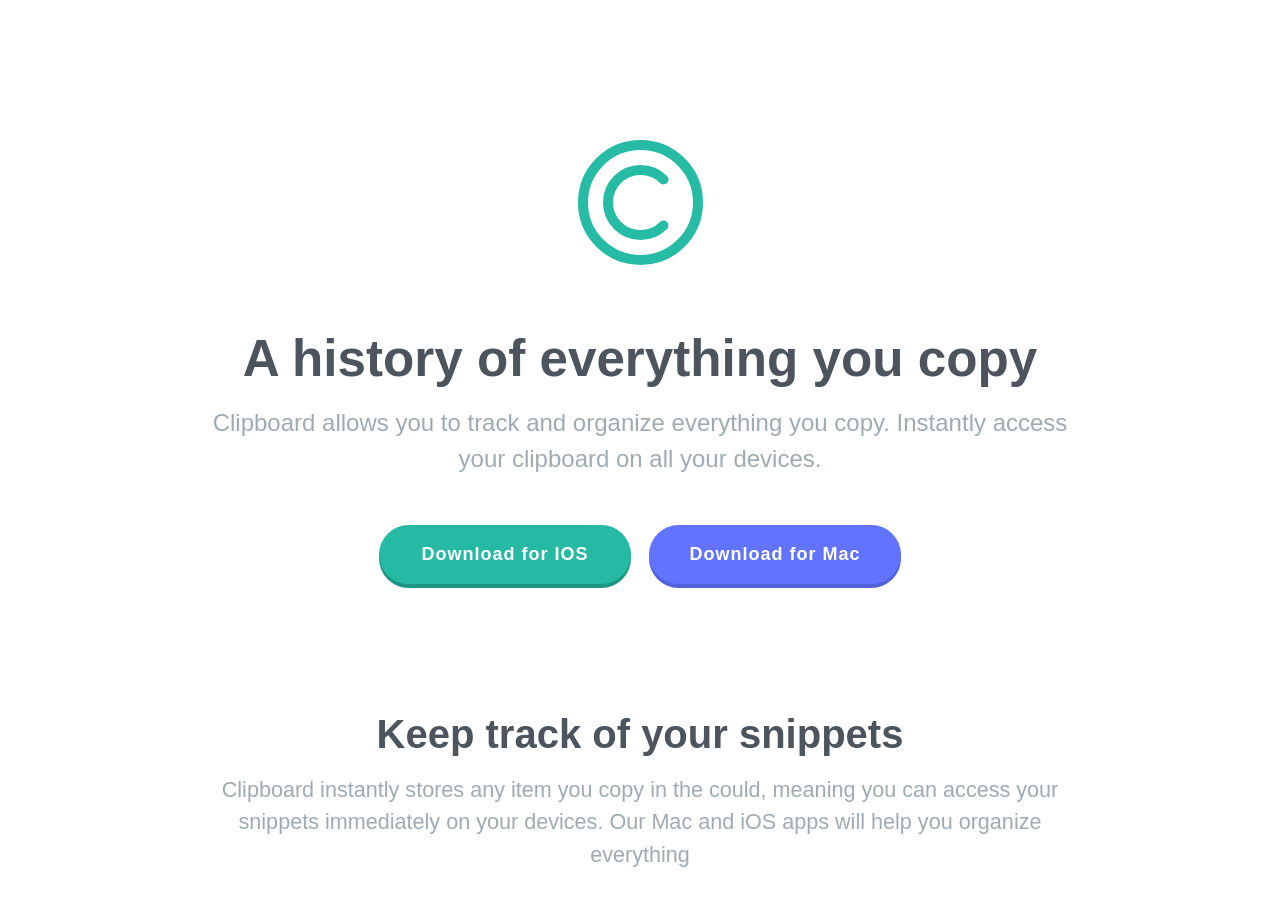
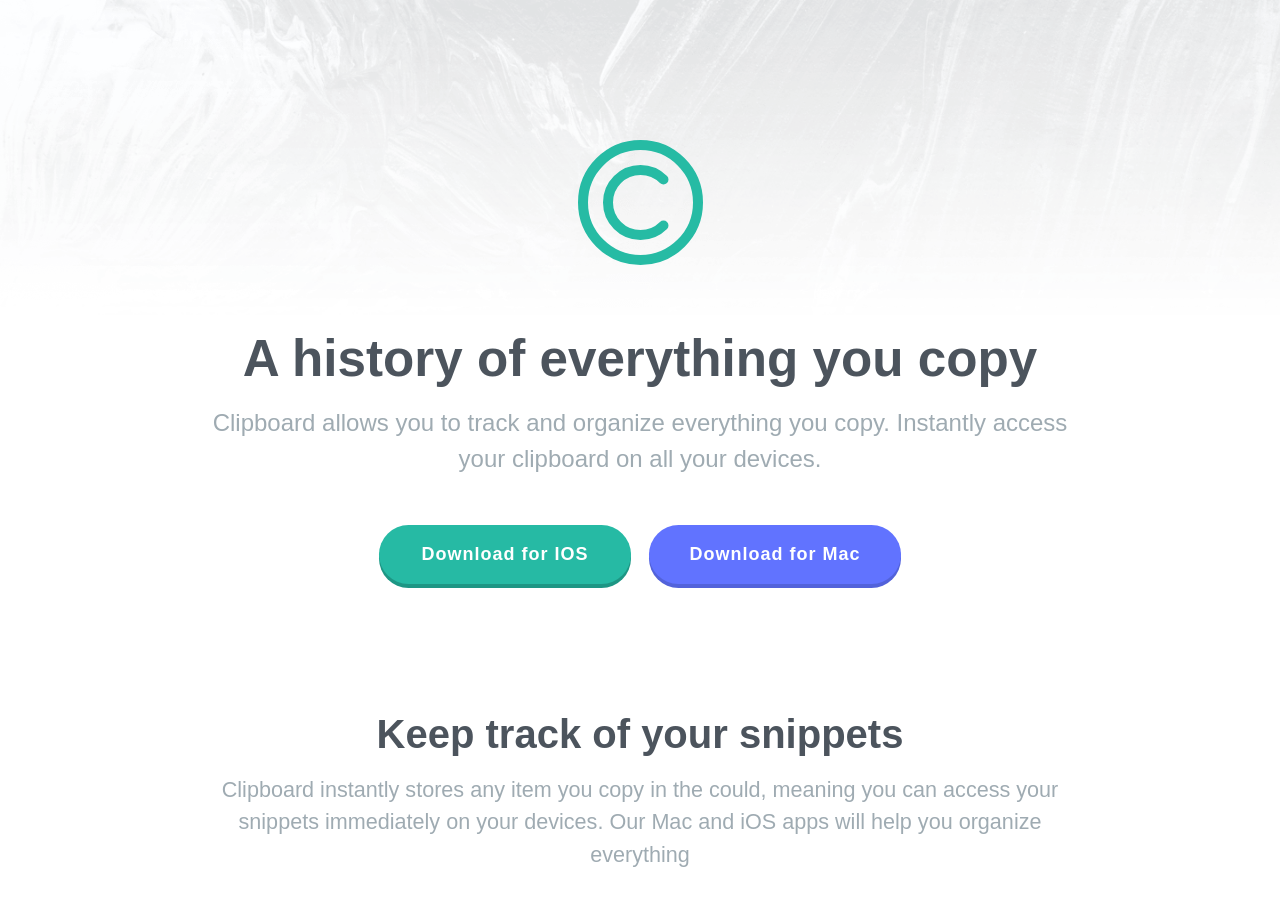
Before and after one commit to romzcastro/clipboard-landing-page, a plain HTML site: page index.html in a window 1280 px wide. Shown: the top 922 px of the page. Drawn offline with Linux system fonts and the light colour scheme; a web font is replaced by a local one.

Commit message:
Update styles.css

```diff
--- a/styles/styles.css
+++ b/styles/styles.css
@@ -50,7 +50,7 @@ select {
 }
 
 body {
-  background-image: url(./images/bg-header-mobile.png);
+  background-image: url(../images/bg-header-mobile.png);
   background-size: contain;
   background-repeat: no-repeat;
   background-position: center top;
@@ -201,7 +201,7 @@ ul li a {
 }
 @media screen and (min-width: 48em) {
   body {
-    background-image: url(./images/bg-header-desktop.png);
+    background-image: url(../images/bg-header-desktop.png);
     background-size: contain;
     background-repeat: no-repeat;
     background-position: center top;
```
